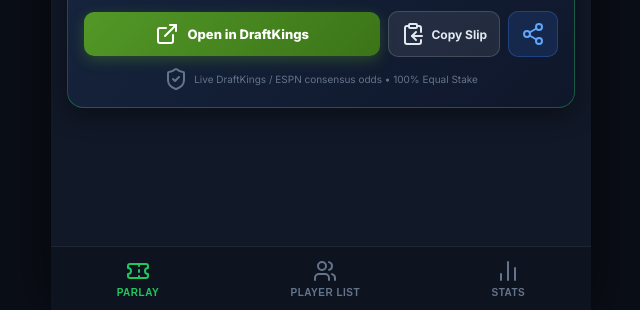
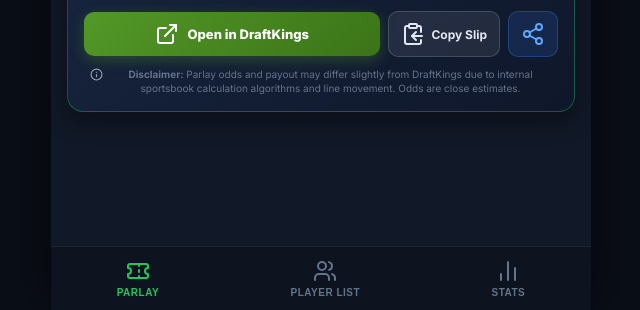
Before and after one commit to aricjm/Undisputed-Daddies-ATTP, a website: page public/index.html in a window 1280 px wide. Shown: the part 490-800 px from the top of the page, without its empty margins (319-959 px from the left). Drawn offline with nearby package versions, Linux system fonts and the light colour scheme; no server answers.

Commit message:
Add disclaimer to payout card explaining parlay odds calculation differences from DraftKings

```diff
--- a/public/index.html
+++ b/public/index.html
@@ -125,7 +125,8 @@
           </div>
 
           <div class="payout-footer-note">
-            <i data-lucide="shield-check"></i> Live DraftKings / ESPN consensus odds • 100% Equal Stake
+            <i data-lucide="info"></i>
+            <span><b>Disclaimer:</b> Parlay odds and payout may differ slightly from DraftKings due to internal sportsbook calculation algorithms and line movement. Odds are close estimates.</span>
           </div>
         </div>
       </section>
--- a/public/styles.css
+++ b/public/styles.css
@@ -995,9 +995,20 @@
   color: var(--text-muted);
   text-align: center;
   display: flex;
-  align-items: center;
+  align-items: flex-start;
   justify-content: center;
   gap: 6px;
+  line-height: 1.4;
+  padding: 0 6px;
+}
+
+.payout-footer-note i,
+.payout-footer-note svg {
+  width: 13px;
+  height: 13px;
+  color: #94a3b8;
+  flex-shrink: 0;
+  margin-top: 1px;
 }
 
 /* Tab 2: Player List Controls */
```
